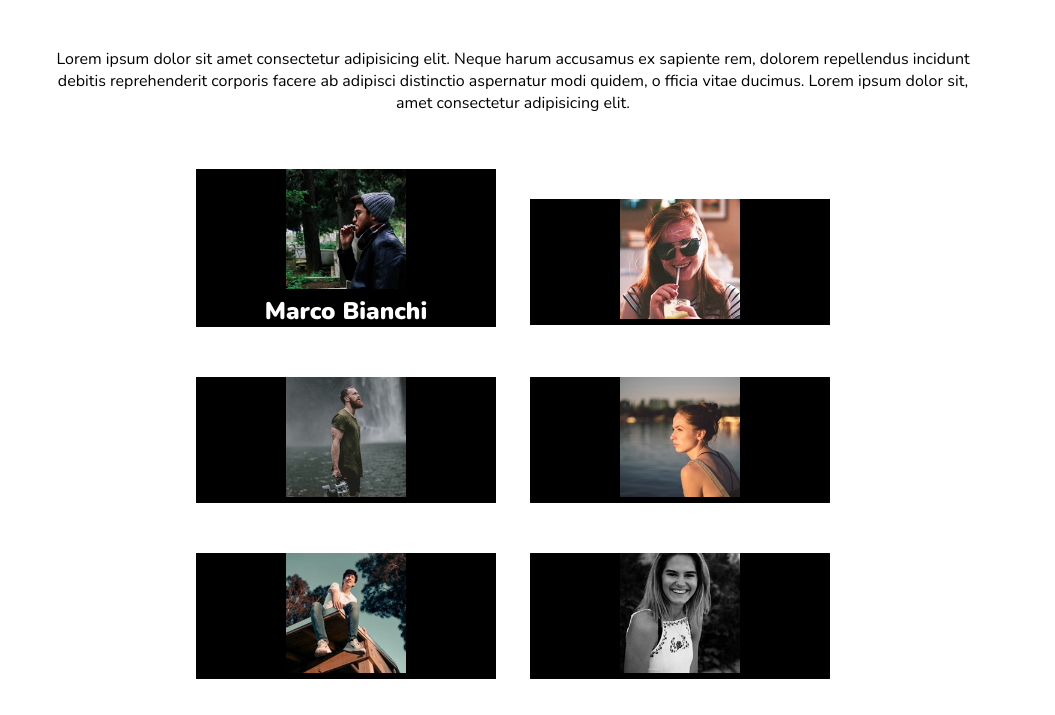
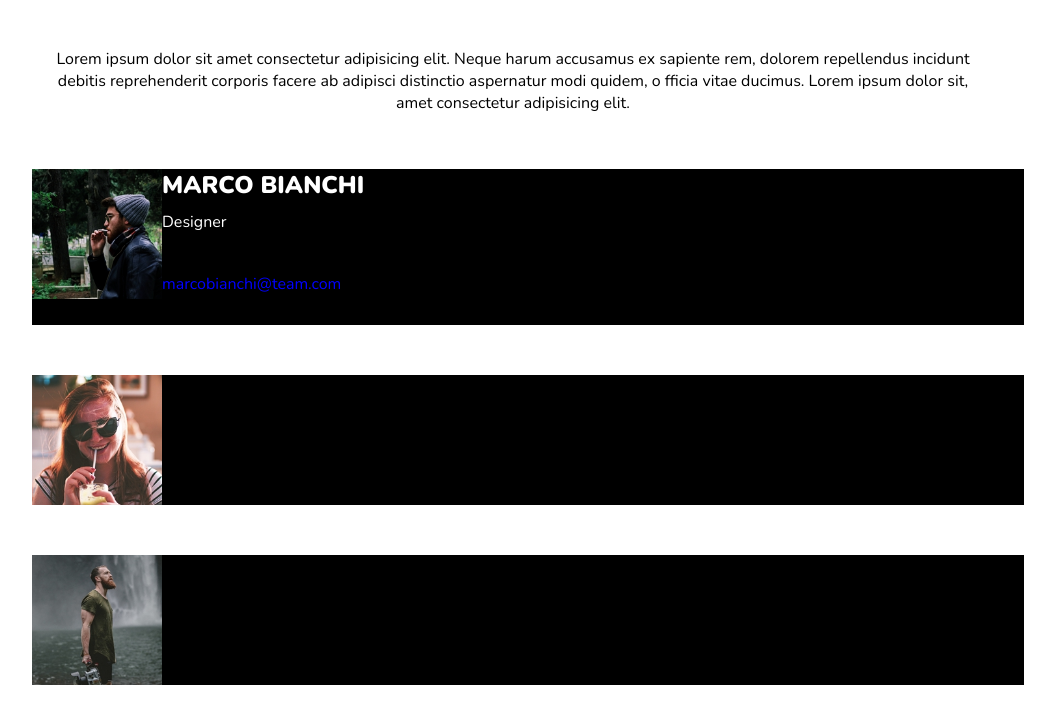
Before and after one commit to michele-pupo/html-css-float-cards, a plain HTML site: page index.html in a window 1280 px wide. Shown: the part 85-800 px from the top of the page, without its empty margins (127-1182 px from the left). Drawn offline with nearby package versions, Linux system fonts and the light colour scheme.

Commit message:
created Marco Bianchi

```diff
--- a/css/style.css
+++ b/css/style.css
@@ -47,24 +47,37 @@ p{
 
 /* inizio stilizzazione colonne */
 
+.row{
+    text-align: center;
+}
+
 .row .column{
-    display: inline-block;
-    width: calc(100% / 4);
+    float: left;
+    width: calc(100% / 1);
     background-color: black;
     margin: 25px 15px;
-    width: 300px;
 }
+
 /* fine stilizzazione colonne */
 
 /* inizio stilizzazione immagini */
-.row .column h2{
+.row .column h2, .work{
     color: white;
+    text-align: left;
 }
 
+.email{
+    color: blue;
+    text-align: left;
+
+}
 
 /* inizio stilizzazione immagini */
-img {
-    width: 120px;
-    display: inline-block;
-
+img{
+    height: 130px;
+    float: left;
 }
+/* inizio stilizzazione immagini */
+.work{
+    padding: 10px;
+}
--- a/index.html
+++ b/index.html
@@ -37,7 +37,11 @@
                 <img src="css/img/male1.png" alt="">
 
                 <!-- nome -->
-                <h2>Marco Bianchi</h2>
+                <div class="worker">
+                    <h2>MARCO BIANCHI</h2>
+                    <p class="work">Designer</p>
+                    <p class="email">marcobianchi@team.com</p>
+                </div>
             </div>
             <div class="column">
                 <img src="css/img/female1.png" alt="">
```
